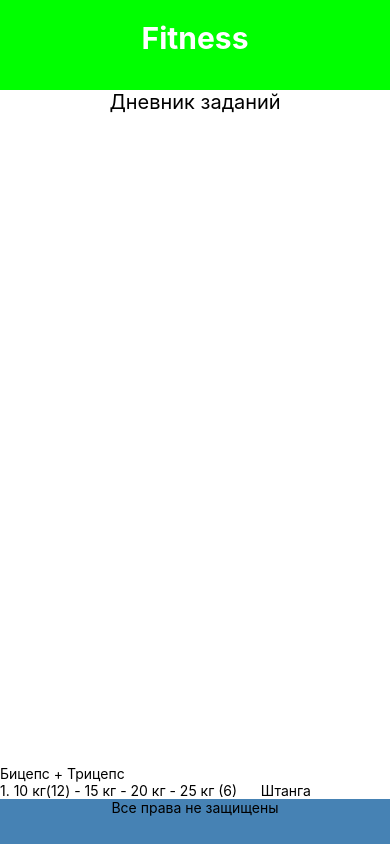
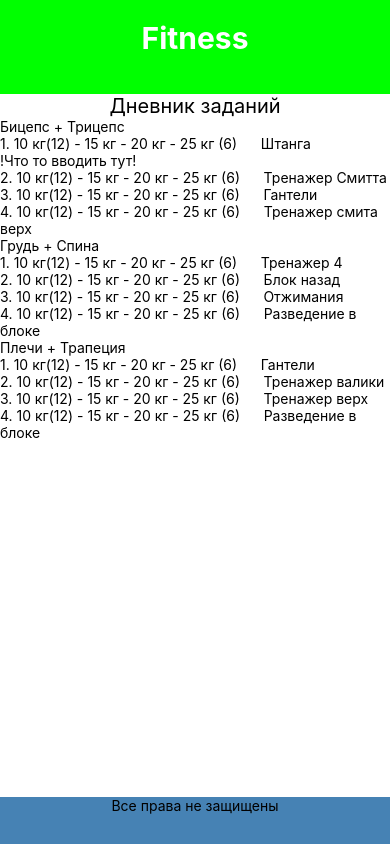
Before and after one commit to GitYchenik/fitness, a React Native app: screen / in a window 390 px wide. Built offline with nearby package versions, Linux system fonts and the light colour scheme.

Commit message:
Update -добавил много текста -мучаюсь с textInput

```diff
--- a/App.js
+++ b/App.js
@@ -1,5 +1,5 @@
 import React from 'react';
-import { StyleSheet, View, Text } from 'react-native';
+import { StyleSheet, View, Text, TextInput } from 'react-native';
 
 const Start = () => {
   return (
@@ -7,12 +7,36 @@ const Start = () => {
       <View style={styles.header}>
         <Text style={styles.headerText}>Fitness</Text>
       </View>
+
       <View style={styles.main}>
         <Text style={styles.mainText}>Дневник заданий</Text>
-      </View>
-      <View>
-        <Text>Бицепс + Трицепс</Text>
-        <Text>1. 10 кг(12) - 15 кг - 20 кг - 25 кг (6)      Штанга</Text>
+        <View>
+          <Text>Бицепс + Трицепс</Text>
+        </View>
+        <View>
+          <Text>1. 10 кг(12) - 15 кг - 20 кг - 25 кг (6)      Штанга <TextInput placeholder='!Что то вводить тут!'/></Text>
+          <Text>2. 10 кг(12) - 15 кг - 20 кг - 25 кг (6)      Тренажер Смитта</Text>
+          <Text>3. 10 кг(12) - 15 кг - 20 кг - 25 кг (6)      Гантели</Text>
+          <Text>4. 10 кг(12) - 15 кг - 20 кг - 25 кг (6)      Тренажер смита верх</Text>
+        </View>
+        <View>
+          <Text>Грудь + Спина</Text>
+        </View>
+        <View>
+          <Text>1. 10 кг(12) - 15 кг - 20 кг - 25 кг (6)      Тренажер 4</Text>
+          <Text>2. 10 кг(12) - 15 кг - 20 кг - 25 кг (6)      Блок назад</Text>
+          <Text>3. 10 кг(12) - 15 кг - 20 кг - 25 кг (6)      Отжимания</Text>
+          <Text>4. 10 кг(12) - 15 кг - 20 кг - 25 кг (6)      Разведение в блоке</Text>
+        </View>
+        <View>
+          <Text>Плечи + Трапеция</Text>
+        </View>
+        <View>
+          <Text>1. 10 кг(12) - 15 кг - 20 кг - 25 кг (6)      Гантели</Text>
+          <Text>2. 10 кг(12) - 15 кг - 20 кг - 25 кг (6)      Тренажер валики</Text>
+          <Text>3. 10 кг(12) - 15 кг - 20 кг - 25 кг (6)      Тренажер верх</Text>
+          <Text>4. 10 кг(12) - 15 кг - 20 кг - 25 кг (6)      Разведение в блоке</Text>
+        </View>
       </View>
       <View style={styles.footer}>
         <Text style={styles.footerText}>Все права не защищены</Text>
```
